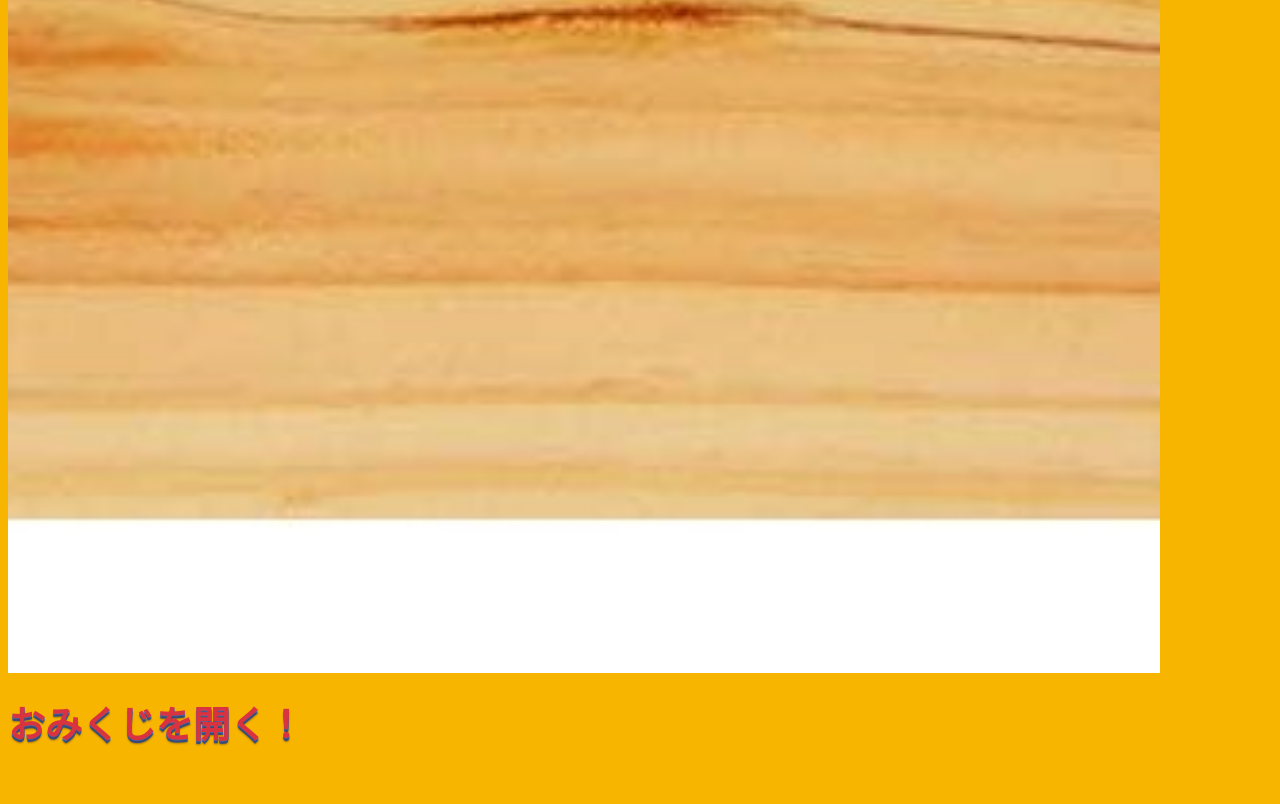
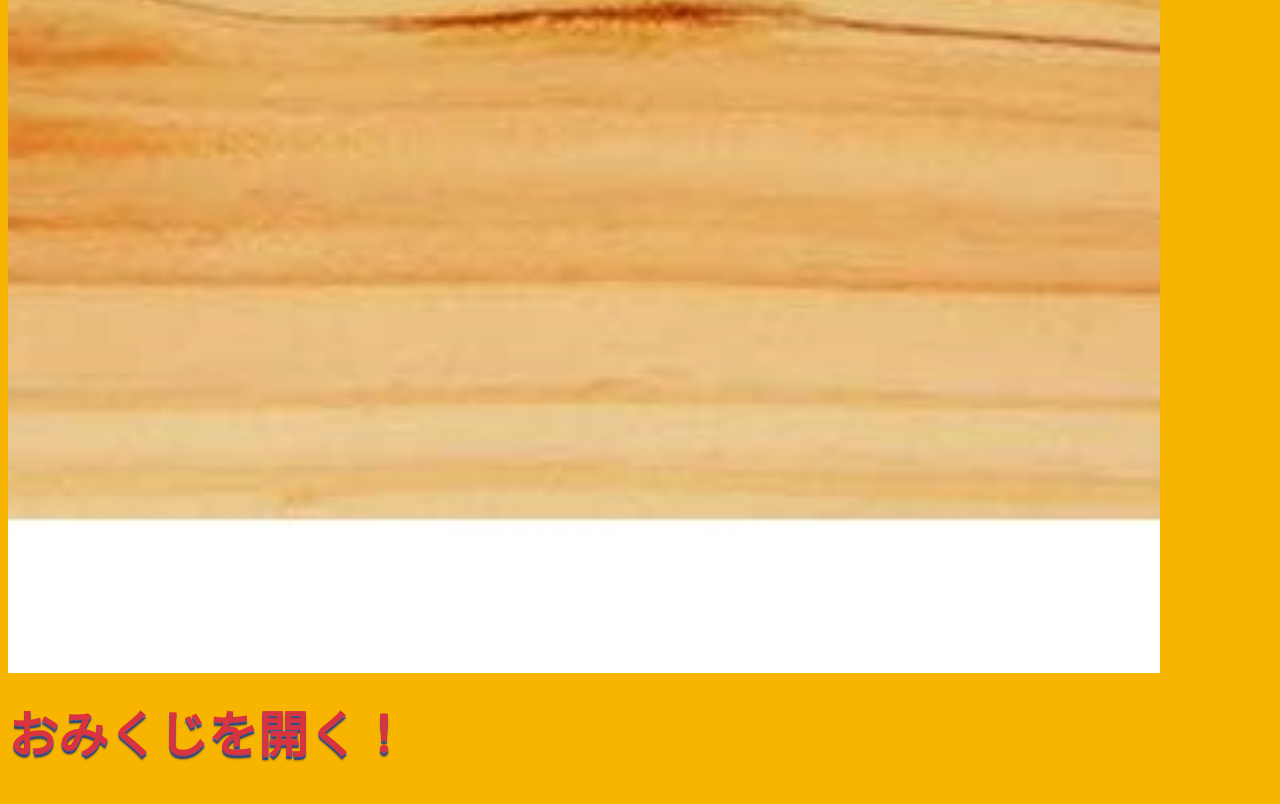
Before and after one commit to AGOGO9/omikuji, a plain HTML site: page index.html in a window 1280 px wide. Shown: the part 1386-2190 px from the top of the page. Before the commit the page ends 2143 px from the top, so only its background shows below. Drawn offline with Linux system fonts and the light colour scheme.

Commit message:
Update index.html

```diff
--- a/index.html
+++ b/index.html
@@ -8,11 +8,12 @@
   a.btn {
     text-decoration: none;
     font-weight: bold;
-    font-size: 37px;
+    font-size: 50px;
     color: #d9333f;
     text-shadow: 0px 4px 2px rgba(0, 0, 0, 0.32), 0px 1px 0px #6182ca, 0px 2px 0px #4f6aa7, 0px 3px 0px #5470ad;
     left: 100px;
     margin-bottom:40px;
+    padding-bottom:40px;
   }
   a.btn:active {
     top: 4px;
```
